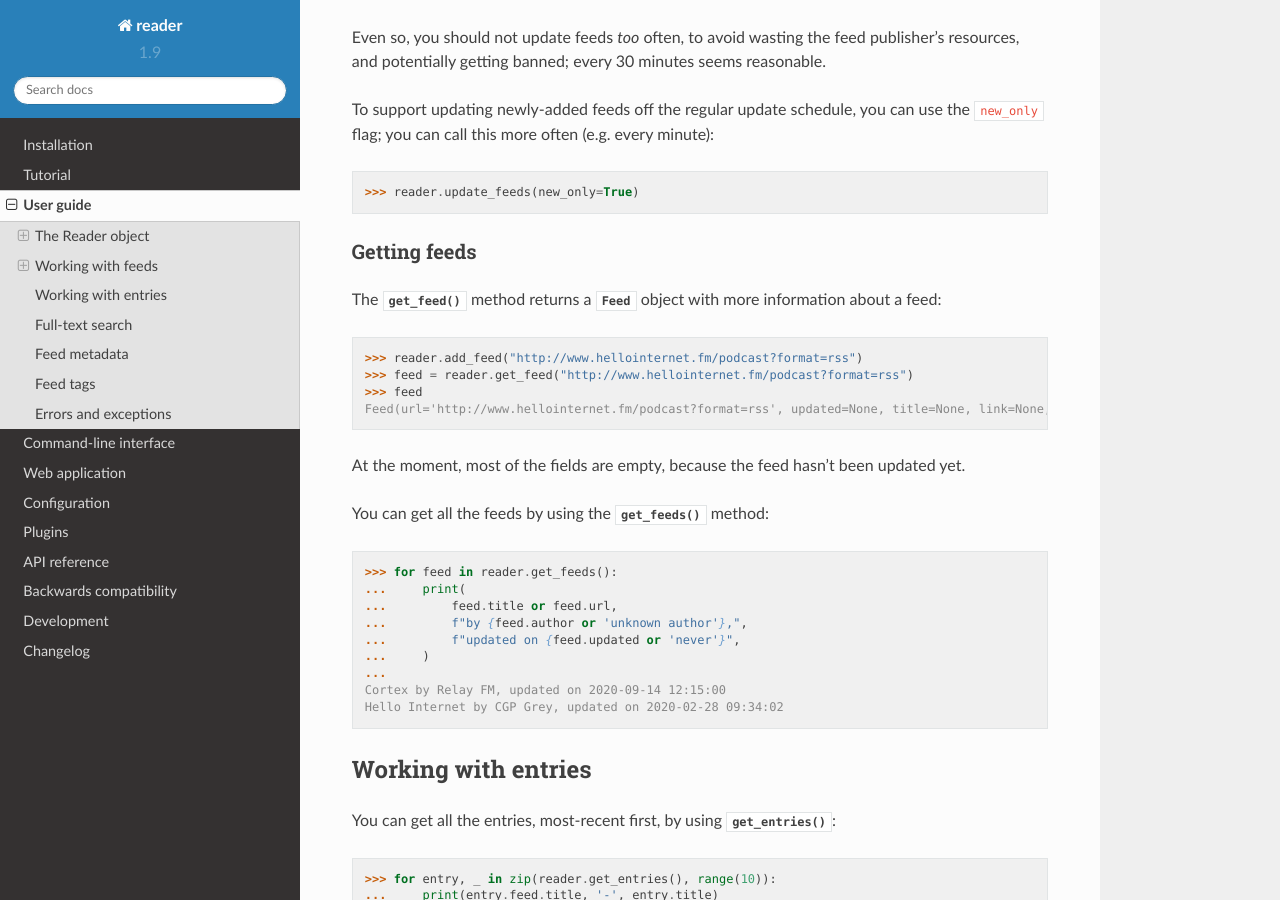
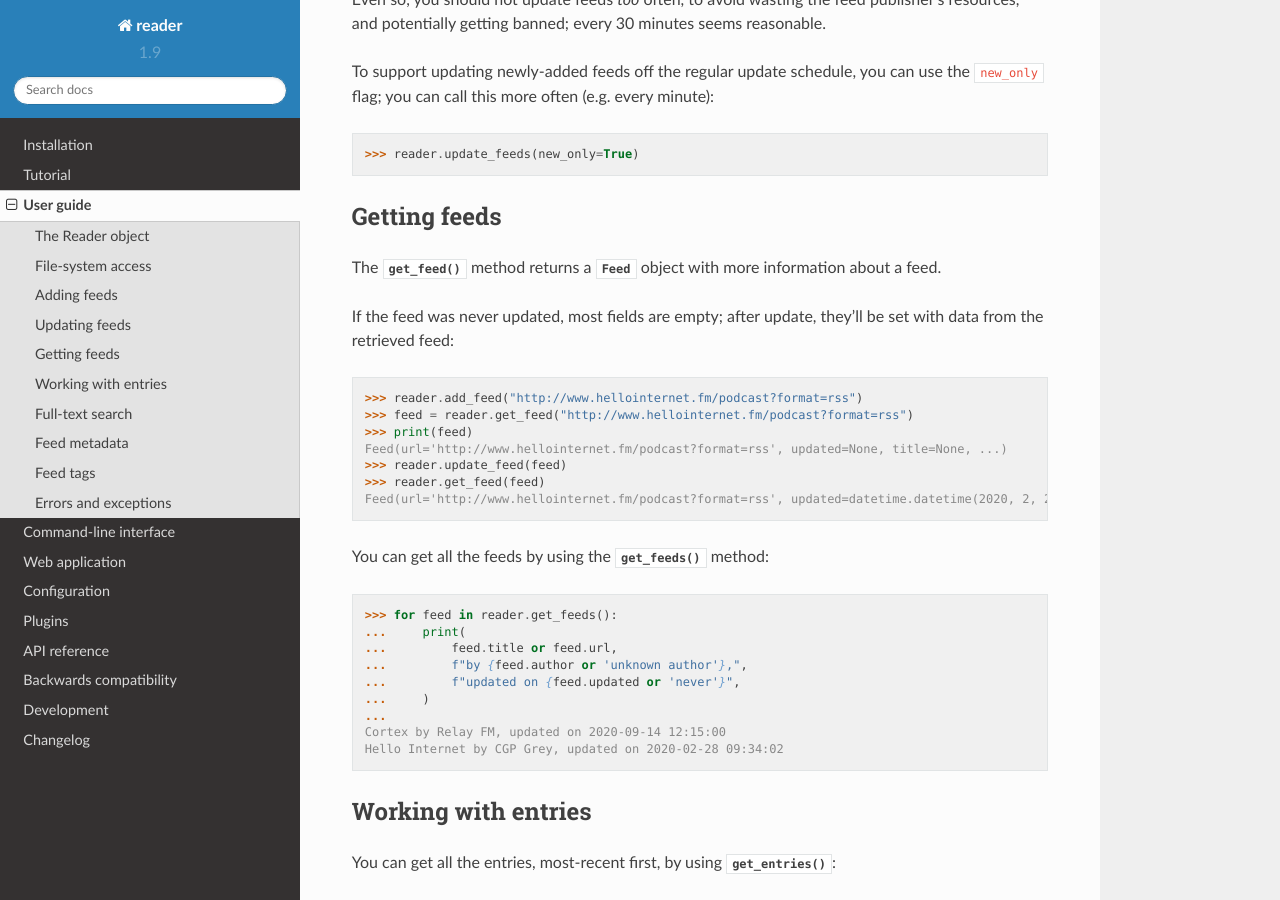
Before and after one commit to Alcides1123/reader, a Sphinx documentation site: the page built from docs/guide.rst, in a window 1280 px wide and 900 px high, scrolled down 1751 px. Built offline with Sphinx 7.4.7 and the Read the Docs theme 2.0.0, drawn with Linux system fonts in a browser that asks for light colours.

Commit message:
User guide: "getting feeds" and flattening things.
For #194.

```diff
--- a/docs/guide.rst
+++ b/docs/guide.rst
@@ -40,7 +40,7 @@ In both cases, the data will disappear when the reader is closed.
 
 
 File-system access
-~~~~~~~~~~~~~~~~~~
+------------------
 
 *reader* supports *http(s)://* and local (*file:*) feeds.
 
@@ -60,11 +60,8 @@ regardless of ``feed_root``;
 it is `updating <Updating feeds_>`_ them that will fail.
 
 
-Working with feeds
-------------------
-
 Adding feeds
-~~~~~~~~~~~~
+------------
 
 To add a feed, call the :meth:`~Reader.add_feed` method with the feed URL::
 
@@ -72,7 +69,7 @@ To add a feed, call the :meth:`~Reader.add_feed` method with the feed URL::
 
 
 Updating feeds
-~~~~~~~~~~~~~~
+--------------
 
 You can update all the feeds by using the :meth:`~Reader.update_feeds` method::
 
@@ -99,20 +96,22 @@ you can call this more often (e.g. every minute)::
 
 
 Getting feeds
-~~~~~~~~~~~~~
+-------------
 
 The :meth:`~Reader.get_feed` method returns a :class:`Feed` object
-with more information about a feed::
+with more information about a feed.
+
+If the feed was never updated, most fields are empty;
+after update, they'll be set with data from the retrieved feed::
 
     >>> reader.add_feed("http://www.hellointernet.fm/podcast?format=rss")
     >>> feed = reader.get_feed("http://www.hellointernet.fm/podcast?format=rss")
-    >>> feed
-    Feed(url='http://www.hellointernet.fm/podcast?format=rss', updated=None, title=None, link=None, author=None, user_title=None, added=datetime.datetime(2020, 10, 10, 0, 0), last_updated=None, last_exception=None)
+    >>> print(feed)
+    Feed(url='http://www.hellointernet.fm/podcast?format=rss', updated=None, title=None, ...)
+    >>> reader.update_feed(feed)
+    >>> reader.get_feed(feed)
+    Feed(url='http://www.hellointernet.fm/podcast?format=rss', updated=datetime.datetime(2020, 2, 28, 9, 34, 2), title='Hello Internet', ...)
 
-At the moment, most of the fields are empty,
-because the feed hasn't been updated yet.
-
-.. todo:: Talk about how you can also pass a feed object where a feed URL is expected.
 
 You can get all the feeds by using the :meth:`~Reader.get_feeds` method::
 
@@ -125,6 +124,7 @@ You can get all the feeds by using the :meth:`~Reader.get_feeds` method::
     ...
     Cortex by Relay FM, updated on 2020-09-14 12:15:00
     Hello Internet by CGP Grey, updated on 2020-02-28 09:34:02
+
 
 .. todo:: Talk about filtering and sorting.
 
```
